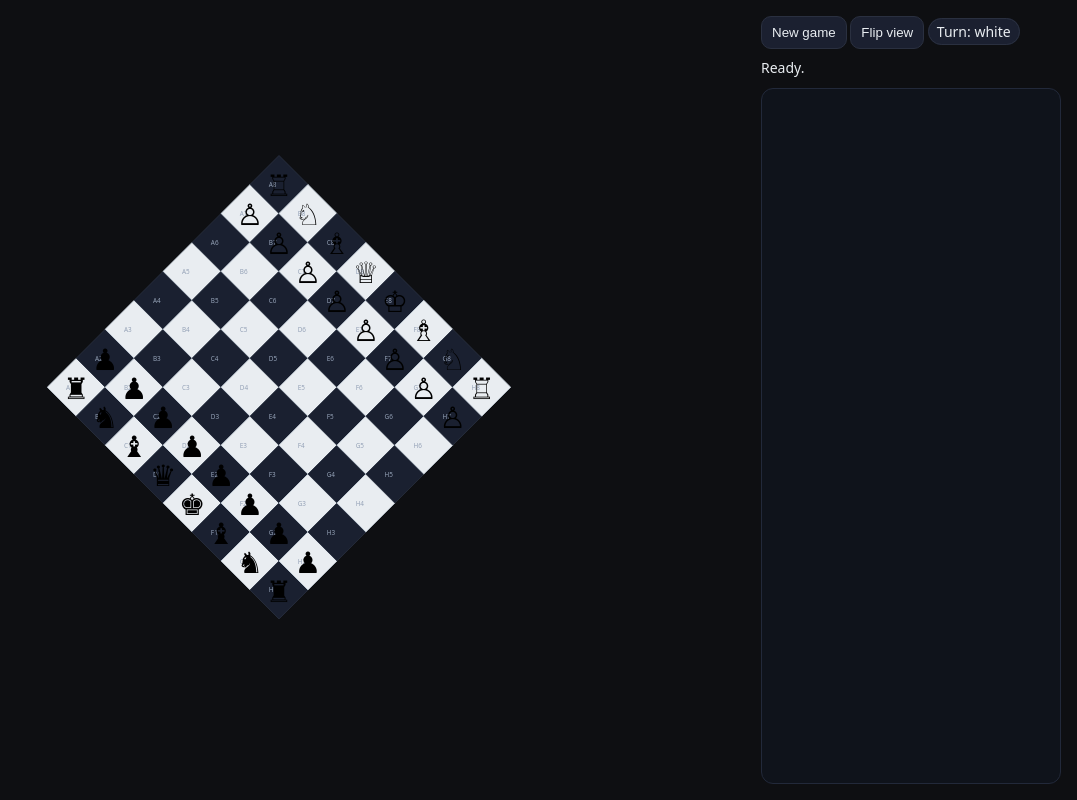
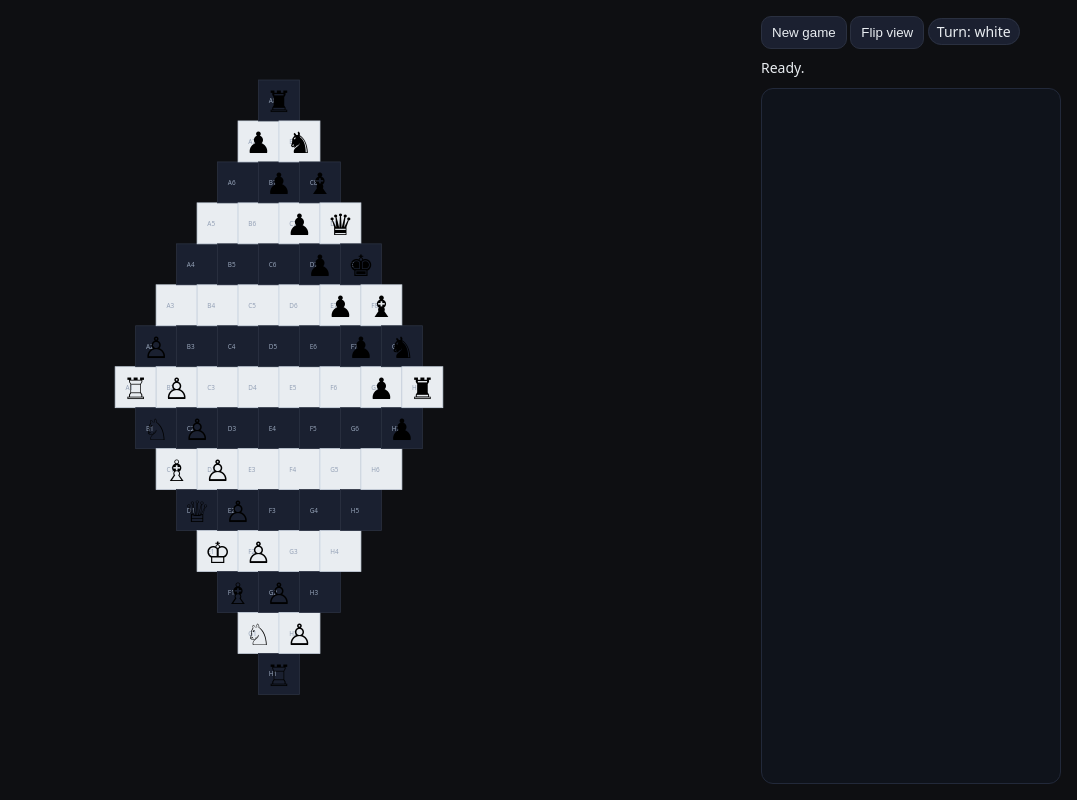
Before and after one commit to ArielleShack/DYChess, a plain HTML site: page index.html in a window 1280 px wide. Shown: the whole page, without its empty margins (203-1280 px from the left). Drawn offline with nearby package versions, Linux system fonts and the light colour scheme.

Commit message:
Align anti-diagonals without gaps

```diff
--- a/index.html
+++ b/index.html
@@ -1,6 +1,6 @@
 <!doctype html>
 <meta charset="utf-8" />
-<title>Diamond Chess — A8 top, H1 bottom (−45°, S/√2 spacing)</title>
+<title>Diamond Chess — A8 top, H1 bottom (axis-aligned diamond)</title>
 <style>
   :root{--bg:#0e0f12;--light:#e9edf1;--dark:#12161f;--accent:#35c1a6}
   html,body{height:100%;margin:0;background:var(--bg);color:#e9edf1;font:14px/1.35 system-ui,Segoe UI,Roboto,Helvetica,Arial}
@@ -41,7 +41,8 @@ document.getElementById("flip").onclick  = ()=>{ flipped = !flipped; render(); }
 // Board constants
 const files = "abcdefgh";
 const S = 64;                            // side length of each TRUE square
-const STEP = S / Math.SQRT2;             // <-- correct center spacing for 45° rotation
+const STEP_SUM = S / 2;                  // horizontal shift for each change in (file + rank)
+const STEP_DIFF = S;                     // vertical shift for each change in (file - rank)
 const CENTER_Y = 0;                      // base vertical center; we’ll translate with boardCenterY
 const boardCenterY = 360;                // visual nudging so diamond is centered
 
@@ -59,18 +60,23 @@ function toSq(f,r){ return files[f] + (r+1); }
 function fromSq(s){ return [files.indexOf(s[0]), parseInt(s[1],10)-1]; }
 
 /*
-Layout that matches your image:
+Layout that keeps the tiles axis-aligned while letting the anti-diagonals form
+the 15 horizontal rows of the diamond:
 
-Row (vertical) index = f - r   → puts A8 at the top, H1 at the bottom.
-Column (horizontal)  = f + r   → row lengths go 1..8..1.
+sum  = f + r  → shifts us left/right across those rows (1 → 8 → 1 tiles).
+diff = f - r  → pushes us up/down so A8 sits at the top and H1 at the bottom.
 
-We place centers using STEP = S/√2 so −45° squares touch neatly.
+Two orthogonal step sizes are enough: STEP_SUM for the horizontal skew and
+STEP_DIFF for the vertical separation. Squares that share the same (f - r)
+line up along a row and now touch edge-to-edge instead of only at the corners.
 */
 function centerFor(f, r) {
   const F = flipped ? 7 - f : f;
   const R = flipped ? 7 - r : r;
-  const x = (F + R - 7) * STEP;
-  const y = (F - R) * STEP + boardCenterY + CENTER_Y;
+  const sum = F + R;
+  const diff = F - R;
+  const x = (sum - 7) * STEP_SUM;
+  const y = diff * STEP_DIFF + boardCenterY + CENTER_Y;
   return [x, y];
 }
 
@@ -86,7 +92,6 @@ function drawTile(g, f, r){
   rect.setAttribute("fill", light ? "#e9edf1" : "#1a2030");
   rect.setAttribute("stroke", light ? "#cbd5e1" : "#2b3242");
   rect.setAttribute("stroke-width", 1.2);
-  rect.setAttribute("transform", `rotate(-45 ${cx} ${cy})`); // rotate each square −45°
   rect.style.cursor = "pointer";
 
   const sq = toSq(f,r);
@@ -156,8 +161,13 @@ function render(){
   drawHighlights(gH);
 
   const b = game.board();
-  for(let r=0;r<8;r++) for(let f=0;f<8;f++){
-    const p = b[r][f]; if (p) drawPiece(gP, toSq(f,r), p);
+  for(let rawR=0;rawR<8;rawR++){
+    const boardR = 7 - rawR;             // chess.js gives ranks 8→1; convert to our 0→7 from bottom
+    for(let f=0;f<8;f++){
+      const p = b[rawR][f];
+      if (!p) continue;
+      drawPiece(gP, toSq(f, boardR), p);
+    }
   }
 
   svg.appendChild(gT); svg.appendChild(gH); svg.appendChild(gP);
```
